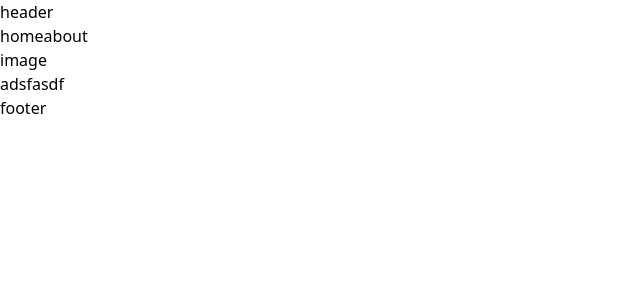
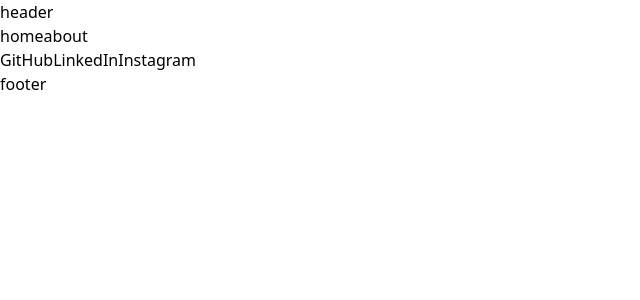
Before and after one commit to EGASHIRAAkihide/portfolio-gashi, a Next.js app: page / in a window 1280 px wide. Shown: the top 300 px of the page, without its empty margins (0-640 px from the left). Built offline with nearby package versions, Linux system fonts and the light colour scheme.

Commit message:
feat: sns情報追加

```diff
--- a/app/layout.tsx
+++ b/app/layout.tsx
@@ -4,16 +4,18 @@ import Header from '@/components/organisms/header';
 import Footer from '@/components/organisms/footer';
 
 export const metadata: Metadata = {
-	title: 'Create Next App',
-	description: 'Generated by create next app',
+	title: 'GASHI LABO',
+	description: 'This is the portfolio website.',
 	keywords: ['Next.js', 'React', 'JavaScript'],
 };
 
+type Props = {
+	children: React.ReactNode;
+}
+
 export default function RootLayout({
 	children,
-}: {
-	children: React.ReactNode;
-}) {
+}: Props) {
 	return (
 		<html lang='en'>
 			<body>
--- a/app/page.tsx
+++ b/app/page.tsx
@@ -6,8 +6,9 @@ export default function Page() {
 			<Link href='/#'>home</Link>
 			<Link href='/about'>about</Link>
 			<div>
-				image
-				<div>adsfasdf</div>
+				<a href='https://github.com/EGASHIRAAkihide' target='_blank' rel="noopener noreferrer">GitHub</a>
+				<a href='https://www.linkedin.com/in/akihide-egashira-107070224/' target='_blank' rel="noopener noreferrer">LinkedIn</a>
+				<a href='https://www.instagram.com/gashi_japan/' target='_blank' rel="noopener noreferrer">Instagram</a>
 			</div>
 		</div>
 	);
```
